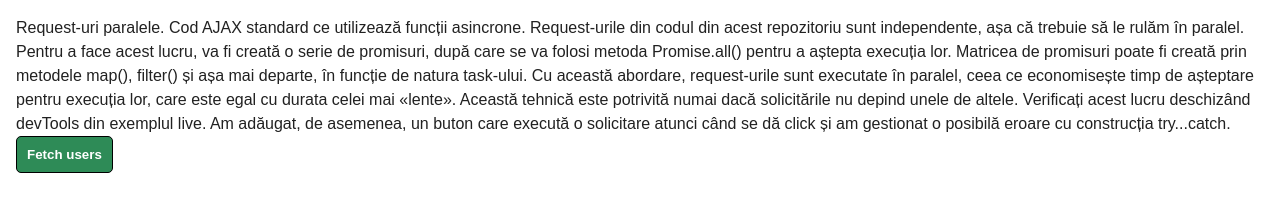
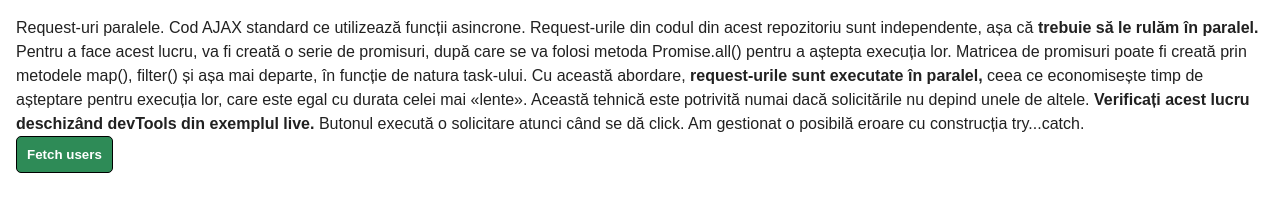
Before and after one commit to danretegan/functii-asincrone, a plain HTML site: page index.html in a window 1280 px wide. Drawn offline with Linux system fonts and the light colour scheme.

Commit message:
bold added

```diff
--- a/index.html
+++ b/index.html
@@ -8,7 +8,7 @@
 </head>
 <body>
 
-    <p>Request-uri paralele. Cod AJAX standard ce utilizează funcții asincrone. Request-urile din codul din acest repozitoriu sunt independente, așa că trebuie să le rulăm în paralel. Pentru a face acest lucru, va fi creată o serie de promisuri, după care se va folosi metoda Promise.all() pentru a aștepta execuția lor. Matricea de promisuri poate fi creată prin metodele map(), filter() și așa mai departe, în funcție de natura task-ului. Cu această abordare, request-urile sunt executate în paralel, ceea ce economisește timp de așteptare pentru execuția lor, care este egal cu durata celei mai «lente». Această tehnică este potrivită numai dacă solicitările nu depind unele de altele. Verificați acest lucru deschizând devTools din exemplul live. Am adăugat, de asemenea, un buton care execută o solicitare atunci când se dă click și am gestionat o posibilă eroare cu construcția try...catch.</p>
+    <p>Request-uri paralele. Cod AJAX standard ce utilizează funcții asincrone. Request-urile din codul din acest repozitoriu sunt independente, așa că <b> trebuie să le rulăm în paralel. </b> Pentru a face acest lucru, va fi creată o serie de promisuri, după care se va folosi metoda Promise.all() pentru a aștepta execuția lor. Matricea de promisuri poate fi creată prin metodele map(), filter() și așa mai departe, în funcție de natura task-ului. Cu această abordare, <b> request-urile sunt executate în paralel, </b> ceea ce economisește timp de așteptare pentru execuția lor, care este egal cu durata celei mai «lente». Această tehnică este potrivită numai dacă solicitările nu depind unele de altele. <b> Verificați acest lucru deschizând devTools din exemplul live. </b> Butonul execută o solicitare atunci când se dă click. Am gestionat o posibilă eroare cu construcția try...catch.</p>
 
     <button type="button" class="btn">Fetch users</button>
 
```
